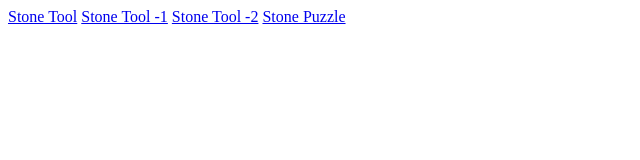
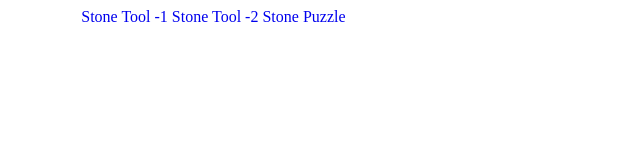
Before and after one commit to virtual-labs/exp-prehistoric-handaxe-iitg, a plain HTML site: page experiment/simulation/index.html in a window 1280 px wide. In both pictures the pointer is over the link "Stone Tool". Shown: the whole page, without its empty margins (0-640 px from the left). Drawn offline with Linux system fonts and the light colour scheme.

Commit message:
Update index.html

```diff
--- a/experiment/simulation/index.html
+++ b/experiment/simulation/index.html
@@ -6,7 +6,17 @@
 </head>
 <body>
 		<!-- Your code goes here-->
+	<style>
+		a {
+		    text-decoration: none ;
+		}
 
+		a:hover {
+		    color:white;
+		    text-decoration:none;
+		    cursor:pointer;
+		}
+	</style>
 	<!-- Add JS at the bottom of HTML file -->
         <script src="./js/main.js"></script>
 	<a href="Stone Tool/index.html">Stone Tool</a>
```
